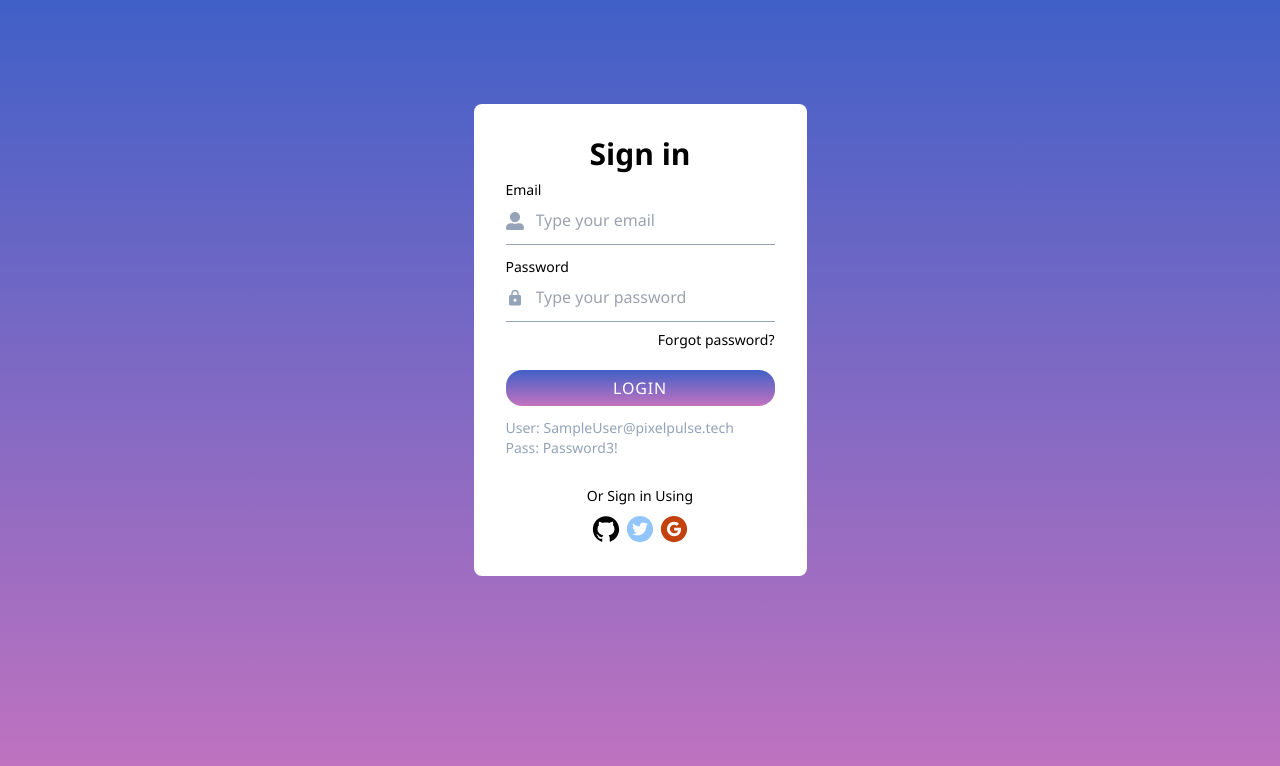
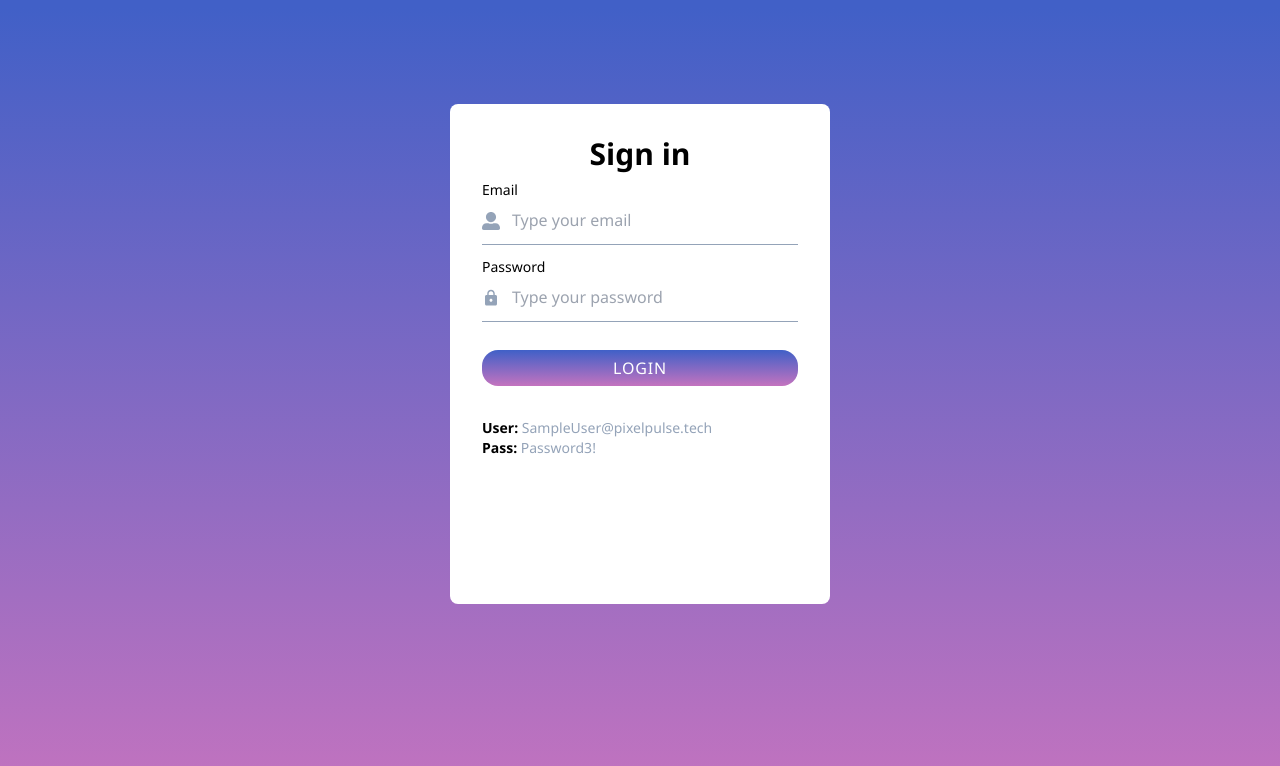
Before and after one commit to LoganGibler/PixelPulseCTS, a React (Vite) app: page / in a window 1280 px wide. Shown: the top 766 px of the page. Built offline with nearby package versions, Linux system fonts and the light colour scheme; no server answers.

Commit message:
changed login dimensions, removed not implemented features or unused buttons.

```diff
--- a/src/api/company.js
+++ b/src/api/company.js
@@ -1,6 +1,6 @@
 import axios from "axios";
-const url = "https://pixelpulseapi-0sgu.onrender.com";
-// const url = "http://localhost:8000";
+// const url = "https://pixelpulseapi-0sgu.onrender.com";
+const url = "http://localhost:8000";
 
 const headersTemp = document.cookie.split(";"); // <-- this get all cookies saves and splits them in the array.
 const finalHeaders = {};
--- a/src/components/Login.jsx
+++ b/src/components/Login.jsx
@@ -26,7 +26,7 @@ const Login = ({ isLoggedIn, setIsLoggedIn }) => {
 				onSubmit={async (e) => {
 					e.preventDefault();
 					const user = await loginUser(email, password);
-          console.log("This is user: ", user);
+					// console.log("This is user: ", user);
 					if (user !== undefined) {
 						if (password === import.meta.env.VITE_REACT_APP_PASS_CHECK) {
 							setShowPassReset(true);
@@ -46,7 +46,7 @@ const Login = ({ isLoggedIn, setIsLoggedIn }) => {
 					// }
 				}}
 			>
-        <div className="flex flex-col bg-white px-8 py-8 rounded-lg">
+				<div className="flex flex-col bg-white px-8 sm:w-[380px] sm:h-[500px] py-8 rounded-lg">
 					<div className="flex justify-center">
 						<h1 className="font-bold text-3xl">Sign in</h1>
 					</div>
@@ -56,7 +56,7 @@ const Login = ({ isLoggedIn, setIsLoggedIn }) => {
 						<input
 							type="Email"
 							placeholder="Type your email"
-              className="px-2 py-1"
+							className="px-2 grow py-1"
 							onChange={(e) => {
 								setEmail(e.target.value);
 							}}
@@ -68,16 +68,14 @@ const Login = ({ isLoggedIn, setIsLoggedIn }) => {
 						<input
 							type="Password"
 							placeholder="Type your password"
-              className="px-2 py-1"
+							className="px-2 bg-white grow py-1"
 							onChange={(e) => {
 								setPassword(e.target.value);
 							}}
 						></input>
 					</div>
 					{!showPassReset ? (
-            <div className="flex justify-end text-sm mt-2">
-              <p className="hover:cursor-pointer">Forgot password?</p>
-            </div>
+						<div className="flex justify-end text-sm mt-2"></div>
 					) : null}
 
 					{!showPassReset ? (
@@ -86,9 +84,14 @@ const Login = ({ isLoggedIn, setIsLoggedIn }) => {
 						</button>
 					) : null}
 
-          <div className="flex flex-col text-sm mt-3 text-slate-400">
-            <p>User: SampleUser@pixelpulse.tech</p>
-            <p>Pass: Password3!</p>
+					<div className="flex flex-col text-sm mt-[2rem] text-slate-400">
+						<p>
+							<span className="text-black font-bold">User: </span>
+							SampleUser@pixelpulse.tech
+						</p>
+						<p>
+							<span className="text-black font-bold">Pass: </span> Password3!
+						</p>
 					</div>
 
 					{showLoginError ? (
@@ -114,15 +117,6 @@ const Login = ({ isLoggedIn, setIsLoggedIn }) => {
 							Password reset successful. Please Login again.
 						</p>
 					) : null}
-
-          <div className="flex justify-center text-sm mt-7">
-            <p>Or Sign in Using</p>
-          </div>
-          <div className="flex justify-center text-3xl mt-2">
-            <AiFillGithub className="mx-[2px] hover:cursor-pointer" />
-            <AiFillTwitterCircle className="mx-[2px] text-blue-300 hover:cursor-pointer" />
-            <AiFillGoogleCircle className="mx-[2px] text-orange-700 hover:cursor-pointer" />
-          </div>
 				</div>
 			</form>
 		</div>
```
Also changed, not shown: src/api/tasks.js (indentation only). Lines whose indentation alone changed are shown as unchanged.
